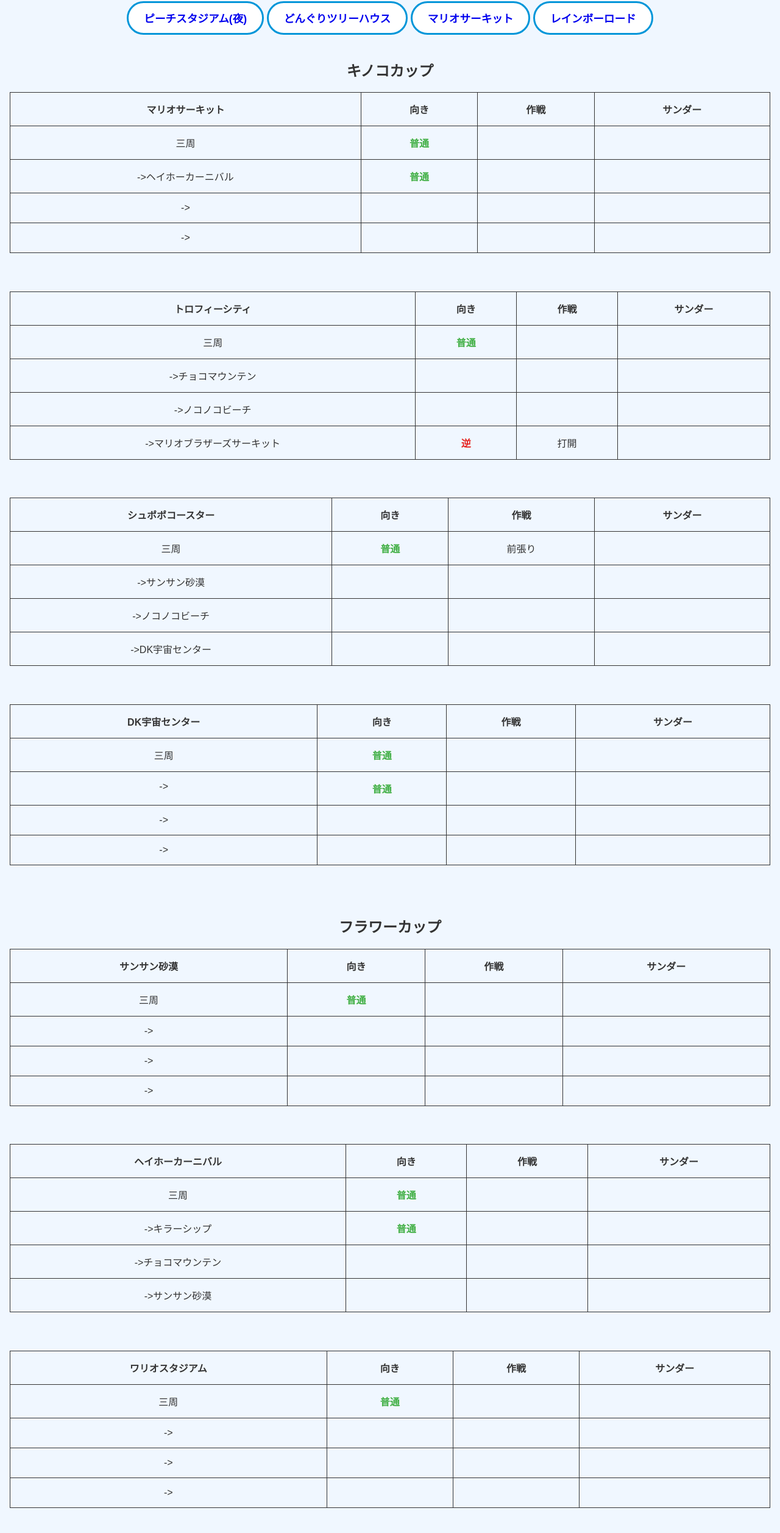
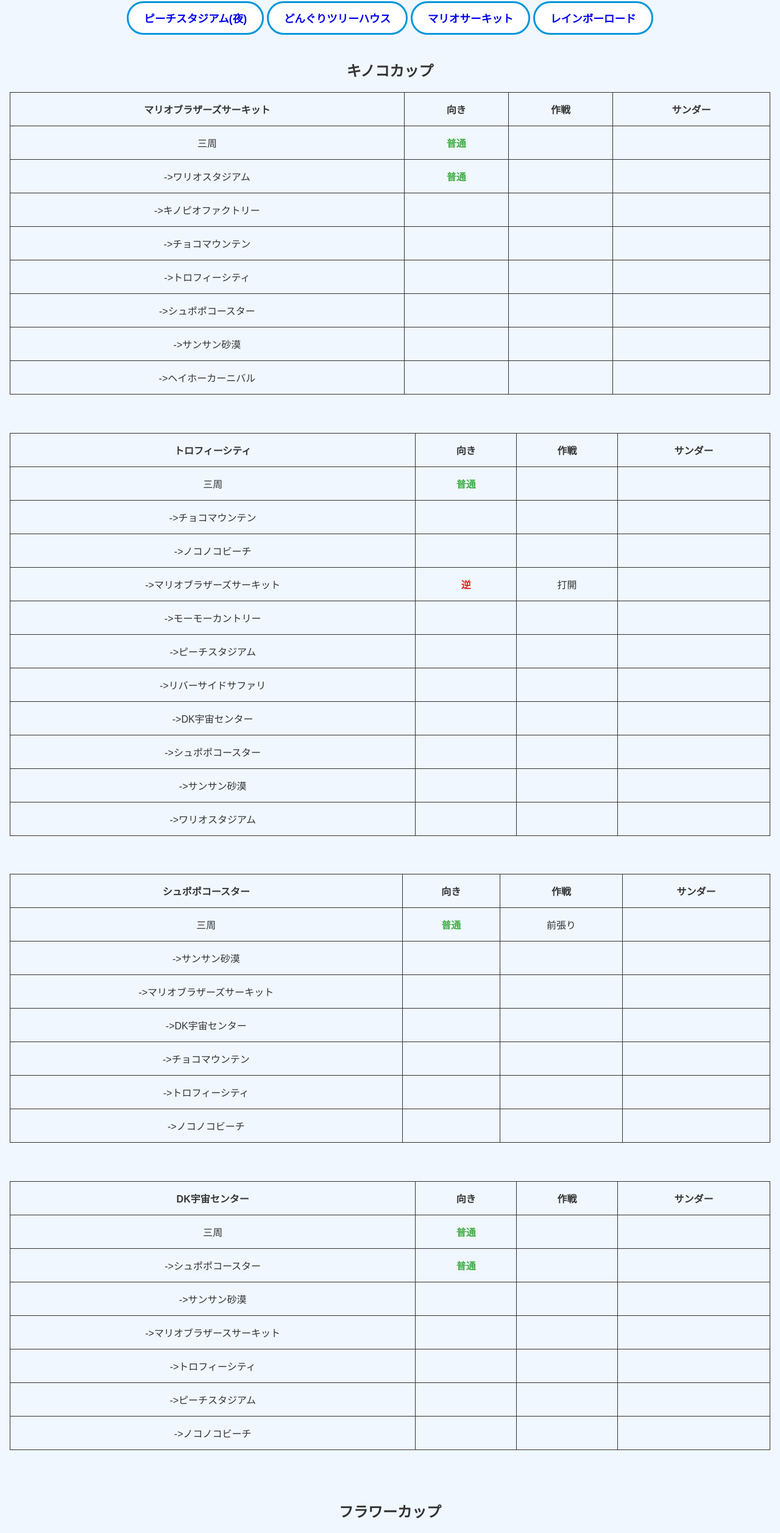
Before and after one commit to s1f102502384/mario-cart-course, a plain HTML site: page index.html in a window 1280 px wide. Shown: the part 1285-3799 px from the top of the page at 61% size. Drawn offline with Linux system fonts and the light colour scheme; a web font is replaced by a local one.

Commit message:
コース2/8入力

```diff
--- a/index.html
+++ b/index.html
@@ -83,7 +83,7 @@
         <section id="course-1">
             <table>
                 <tr>
-                    <th>マリオサーキット</th>
+                    <th>マリオブラザーズサーキット</th>
                     <th>向き</th>
                     <th>作戦</th>
                     <th>サンダー</th>
@@ -95,19 +95,43 @@
                     <td></td>
                 </tr>
                 <tr>
-                    <td>->ヘイホーカーニバル</td>
+                    <td>->ワリオスタジアム</td>
                     <td class="normal">普通</td>
                     <td></td>
                     <td></td>
                 </tr>
                 <tr>
-                    <td>-></td>
+                    <td>->キノピオファクトリー</td>
                     <td></td>
                     <td></td>
                     <td></td>
                 </tr>
                 <tr>
-                    <td>-></td>
+                    <td>->チョコマウンテン</td>
+                    <td></td>
+                    <td></td>
+                    <td></td>
+                </tr>
+                <tr>
+                    <td>->トロフィーシティ</td>
+                    <td></td>
+                    <td></td>
+                    <td></td>
+                </tr>
+                <tr>
+                    <td>->シュポポコースター</td>
+                    <td></td>
+                    <td></td>
+                    <td></td>
+                </tr>
+                <tr>
+                    <td>->サンサン砂漠</td>
+                    <td></td>
+                    <td></td>
+                    <td></td>
+                </tr>
+                <tr>
+                    <td>->ヘイホーカーニバル</td>
                     <td></td>
                     <td></td>
                     <td></td>
@@ -147,6 +171,48 @@
                     <td>打開</td>
                     <td></td>
                 </tr>
+                <tr>
+                    <td>->モーモーカントリー</td>
+                    <td></td>
+                    <td></td>
+                    <td></td>
+                </tr>
+                <tr>
+                    <td>->ピーチスタジアム</td>
+                    <td></td>
+                    <td></td>
+                    <td></td>
+                </tr>
+                <tr>
+                    <td>->リバーサイドサファリ</td>
+                    <td></td>
+                    <td></td>
+                    <td></td>
+                </tr>
+                <tr>
+                    <td>->DK宇宙センター</td>
+                    <td></td>
+                    <td></td>
+                    <td></td>
+                </tr>
+                <tr>
+                    <td>->シュポポコースター</td>
+                    <td></td>
+                    <td></td>
+                    <td></td>
+                </tr>
+                <tr>
+                    <td>->サンサン砂漠</td>
+                    <td></td>
+                    <td></td>
+                    <td></td>
+                </tr>
+                <tr>
+                    <td>->ワリオスタジアム</td>
+                    <td></td>
+                    <td></td>
+                    <td></td>
+                </tr>
             </table>
         </section>
         <section id="course-3">
@@ -170,13 +236,31 @@
                     <td></td>
                 </tr>
                 <tr>
-                    <td>->ノコノコビーチ</td>
+                    <td>->マリオブラザーズサーキット</td>
                     <td></td>
                     <td></td>
                     <td></td>
                 </tr>
                 <tr>
                     <td>->DK宇宙センター</td>
+                    <td></td>
+                    <td></td>
+                    <td></td>
+                </tr>
+                <tr>
+                    <td>->チョコマウンテン</td>
+                    <td></td>
+                    <td></td>
+                    <td></td>
+                </tr>
+                <tr>
+                    <td>->トロフィーシティ</td>
+                    <td></td>
+                    <td></td>
+                    <td></td>
+                </tr>
+                <tr>
+                    <td>->ノコノコビーチ</td>
                     <td></td>
                     <td></td>
                     <td></td>
@@ -198,19 +282,37 @@
                     <td></td>
                 </tr>
                 <tr>
-                    <td>-></td>
+                    <td>->シュポポコースター</td>
                     <td class="normal">普通</td>
                     <td></td>
                     <td></td>
                 </tr>
                 <tr>
-                    <td>-></td>
+                    <td>->サンサン砂漠</td>
                     <td></td>
                     <td></td>
                     <td></td>
                 </tr>
                 <tr>
-                    <td>-></td>
+                    <td>->マリオブラザースサーキット</td>
+                    <td></td>
+                    <td></td>
+                    <td></td>
+                </tr>
+                <tr>
+                    <td>->トロフィーシティ</td>
+                    <td></td>
+                    <td></td>
+                    <td></td>
+                </tr>
+                <tr>
+                    <td>->ピーチスタジアム</td>
+                    <td></td>
+                    <td></td>
+                    <td></td>
+                </tr>
+                <tr>
+                    <td>->ノコノコビーチ</td>
                     <td></td>
                     <td></td>
                     <td></td>
@@ -234,19 +336,31 @@
                     <td></td>
                 </tr>
                 <tr>
-                    <td>-></td>
+                    <td>->ヘイホーカーニバル</td>
                     <td></td>
                     <td></td>
                     <td></td>
                 </tr>
                 <tr>
-                    <td>-></td>
+                    <td>->マリオブラザースサーキット</td>
                     <td></td>
                     <td></td>
                     <td></td>
                 </tr>
                 <tr>
-                    <td>-></td>
+                    <td>->トロフィーシティ</td>
+                    <td></td>
+                    <td></td>
+                    <td></td>
+                </tr>
+                <tr>
+                    <td>->ノコノコビーチ</td>
+                    <td></td>
+                    <td></td>
+                    <td></td>
+                </tr>
+                <tr>
+                    <td>->シュポポコースター</td>
                     <td></td>
                     <td></td>
                     <td></td>
@@ -285,6 +399,18 @@
                     <td></td>
                     <td></td>
                 </tr>
+                <tr>
+                    <td>->ワリオスタジアム</td>
+                    <td></td>
+                    <td></td>
+                    <td></td>
+                </tr>
+                <tr>
+                    <td>->マリオブラザースサーキット</td>
+                    <td></td>
+                    <td></td>
+                    <td></td>
+                </tr>
             </table>
         </section>
         <section id="course-7">
@@ -302,19 +428,49 @@
                     <td></td>
                 </tr>
                 <tr>
-                    <td>-></td>
+                    <td>->クッパキャッスル</td>
                     <td></td>
                     <td></td>
                     <td></td>
                 </tr>
                 <tr>
-                    <td>-></td>
+                    <td>->ホネホネツイスター</td>
                     <td></td>
                     <td></td>
                     <td></td>
                 </tr>
                 <tr>
-                    <td>-></td>
+                    <td>->キノピオファクトリー</td>
+                    <td></td>
+                    <td></td>
+                    <td></td>
+                </tr>
+                <tr>
+                    <td>->チョコマウンテン</td>
+                    <td></td>
+                    <td></td>
+                    <td></td>
+                </tr>
+                <tr>
+                    <td>->トロフィーシティ</td>
+                    <td></td>
+                    <td></td>
+                    <td></td>
+                </tr>
+                <tr>
+                    <td>->マリオブラザースサーキット</td>
+                    <td></td>
+                    <td></td>
+                    <td></td>
+                </tr>
+                <tr>
+                    <td>->ヘイホーカーニバル</td>
+                    <td></td>
+                    <td></td>
+                    <td></td>
+                </tr>
+                <tr>
+                    <td>->キラーシップ</td>
                     <td></td>
                     <td></td>
                     <td></td>
@@ -348,7 +504,19 @@
                     <td></td>
                 </tr>
                 <tr>
-                    <td>-></td>
+                    <td>->キノピオファクトリー</td>
+                    <td></td>
+                    <td></td>
+                    <td></td>
+                </tr>
+                <tr>
+                    <td>->ワリオスタジアム</td>
+                    <td></td>
+                    <td></td>
+                    <td></td>
+                </tr>
+                <tr>
+                    <td>->ヘイホーカーニバル</td>
                     <td></td>
                     <td></td>
                     <td></td>
```
